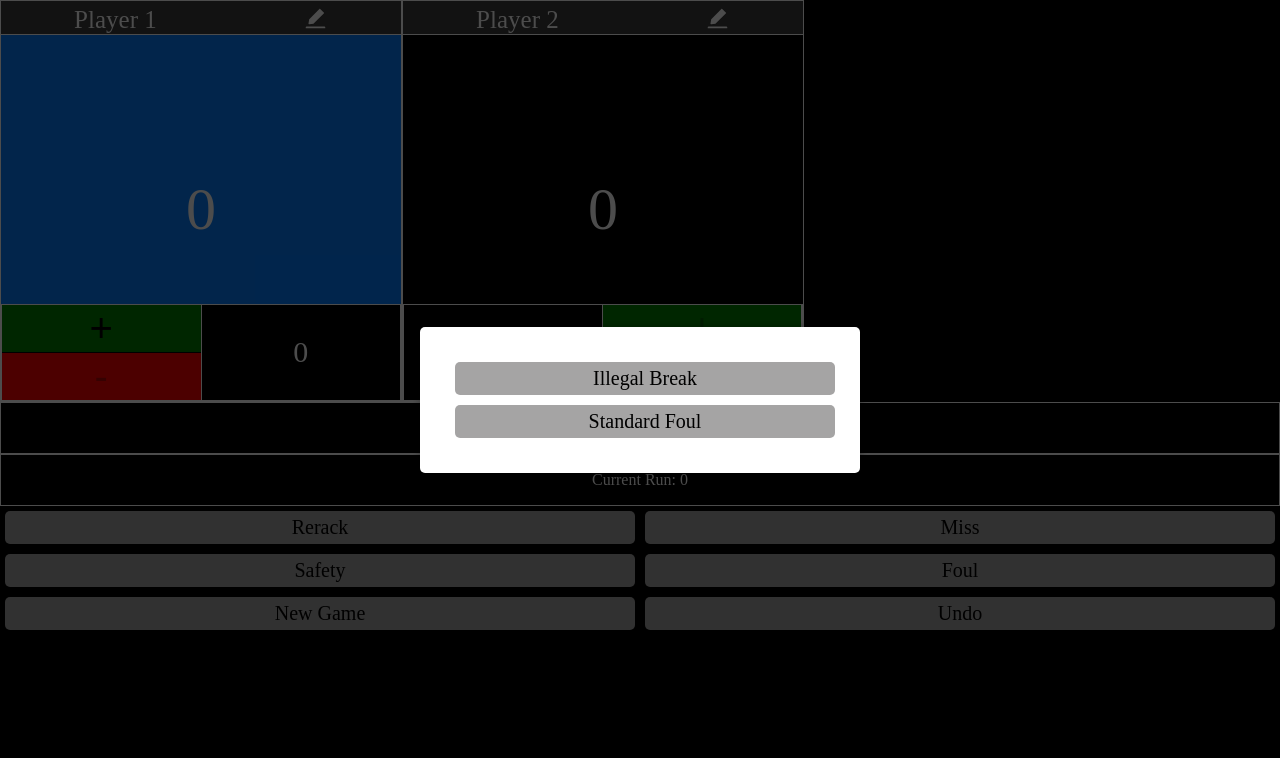
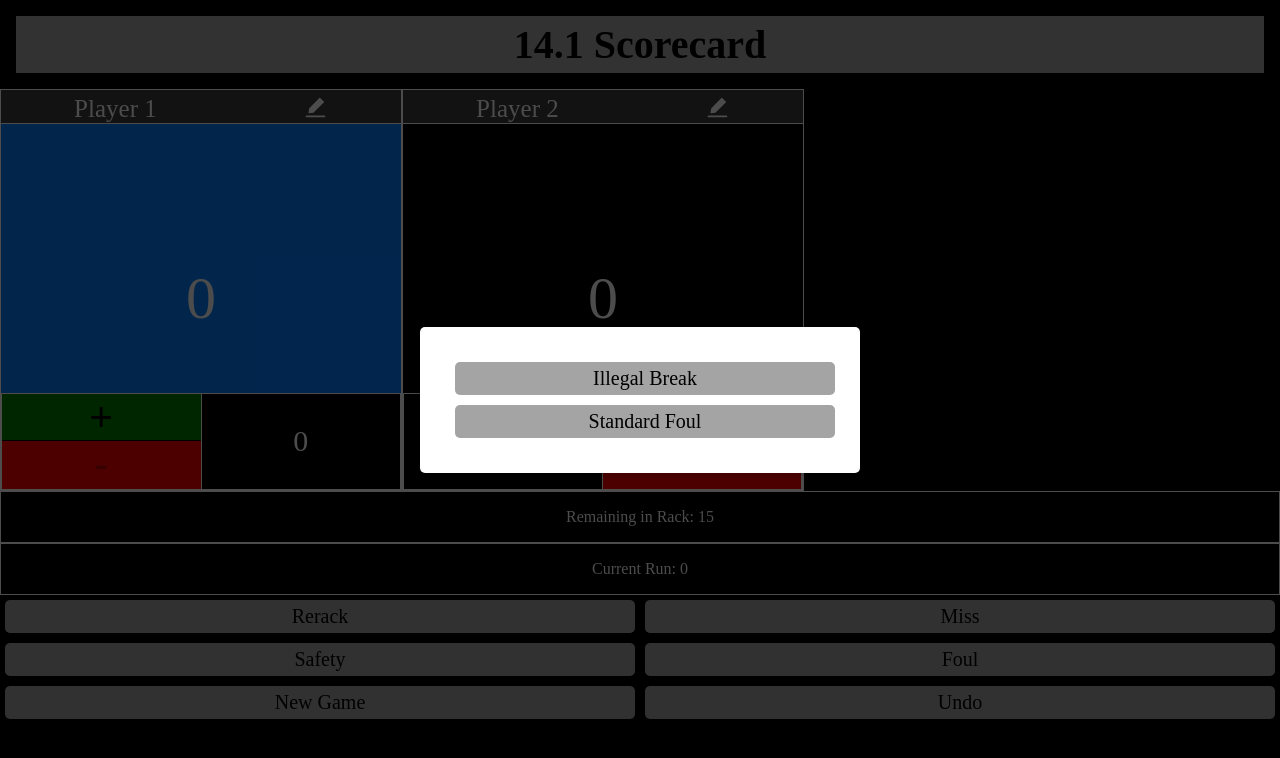
Before and after one commit to moviefan322/straight-pool-counter, a Next.js app: page / in a window 1280 px wide. Shown: the top 758 px of the page. Built offline with nearby package versions, Linux system fonts and the light colour scheme.

Commit message:
adds title

```diff
--- a/src/pages/index.tsx
+++ b/src/pages/index.tsx
@@ -216,6 +216,9 @@ export default function Home() {
 
   return (
     <>
+      <div className="header">
+        <h1>14.1 Scorecard</h1>
+      </div>
       <div className="scorebox">
         <div className="playerbox">
           <div className="name">
--- a/src/styles/globals.css
+++ b/src/styles/globals.css
@@ -212,3 +212,15 @@ body {
 .modal-header h2 {
   margin: 0;
 }
+
+.header {
+  text-align: center;
+}
+
+.header h1 {
+  font-size: 40px;
+  margin: 1rem;
+  background-color: rgb(169, 169, 169);
+  color: black;
+  padding: .3rem;
+}
```
